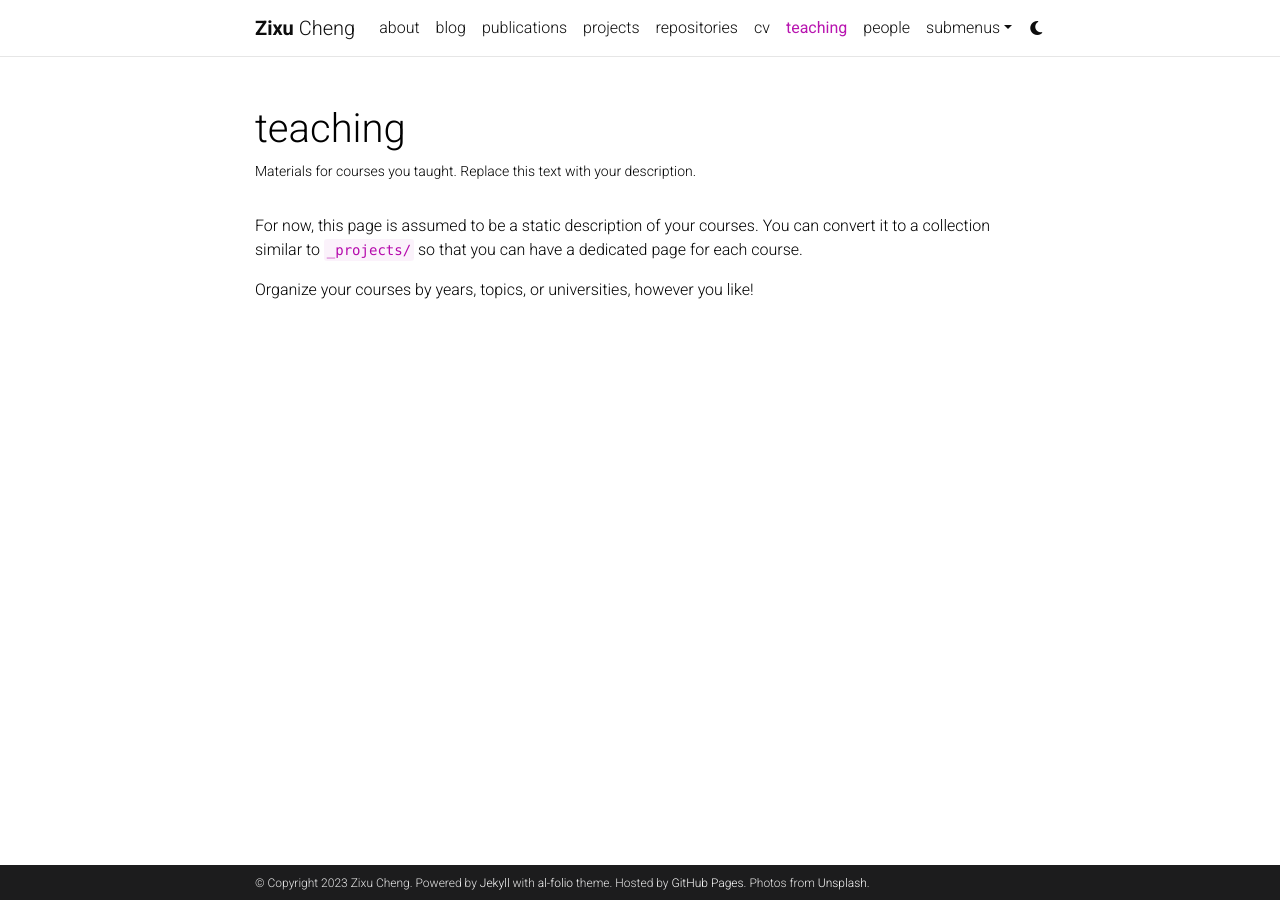
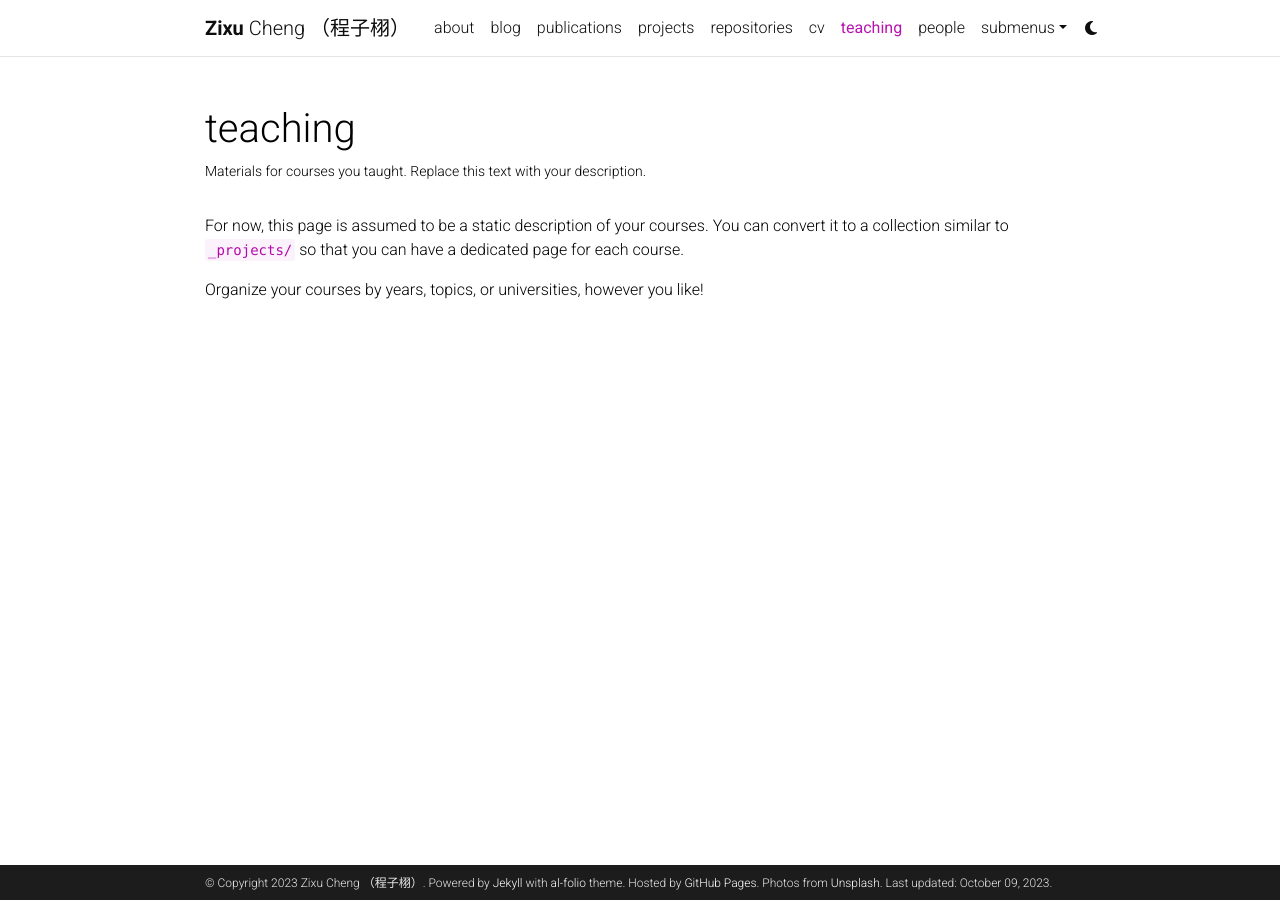
Before and after one commit to zxccade/zxccade.github.io, a Jekyll site: the page built from _pages/teaching.md, in a window 1280 px wide. Built offline with Jekyll 4.4.1, drawn with Linux system fonts in a browser that asks for light colours; comment, search, counter and statistics services are not loaded; a style sheet for code colours, icons or effects is not loaded; some of the changed lines change nothing that is shown.

Commit message:
Update _config.yml

```diff
--- a/_config.yml
+++ b/_config.yml
@@ -5,7 +5,7 @@
 title: blank # the website title (if blank, full name will be used instead)
 first_name: Zixu
 middle_name:
-last_name: Cheng
+last_name: Cheng （程子栩）
 email: zixu.cheng@qmul.ac.uk
 description: > # the ">" symbol means to ignore newlines until "footer_text:"
   Zixu's Personal Webpage. Based on [*folio](https://github.com/bogoli/-folio) design.
@@ -20,7 +20,7 @@
 
 url: https://zxccade.github.io # the base hostname & protocol for your site
 baseurl:
-last_updated: false # set to true if you want to display last updated in the footer
+last_updated: true # set to true if you want to display last updated in the footer
 impressum_path:  # set to path to include impressum link in the footer, use the same path as permalink in a page, helps to conform with EU GDPR
 
 # -----------------------------------------------------------------------------
@@ -51,7 +51,7 @@
 footer_fixed: true
 
 # Dimensions
-max_width: 800px
+max_width: 900px
 
 # TODO: add layout settings (single page vs. multi-page)
 
@@ -67,11 +67,11 @@
 # Social integration
 # -----------------------------------------------------------------------------
 
-github_username: # your GitHub user name
+github_username: zxccade # your GitHub user name
 gitlab_username: # your GitLab user name
 twitter_username: # your Twitter handle
 mastodon_username: # your mastodon instance+username in the format instance.tld/@username
-linkedin_username: # your LinkedIn user name
+linkedin_username: Zixu Cheng # your LinkedIn user name
 telegram_username: # your Telegram user name
 scholar_userid: # your Google Scholar ID
 semanticscholar_id: # your Semantic Scholar ID
@@ -104,7 +104,7 @@
 wechat_qr: # filename of your wechat qr-code saved as an image (e.g., wechat-qr.png if saved to assets/img/wechat-qr.png)
 
 contact_note: >
-  You can even add a little note about which of these is the best way to reach you.
+  Email: zixu.cheng@qmul.ac.uk
 
 # -----------------------------------------------------------------------------
 # Analytics and search engine verification
```
